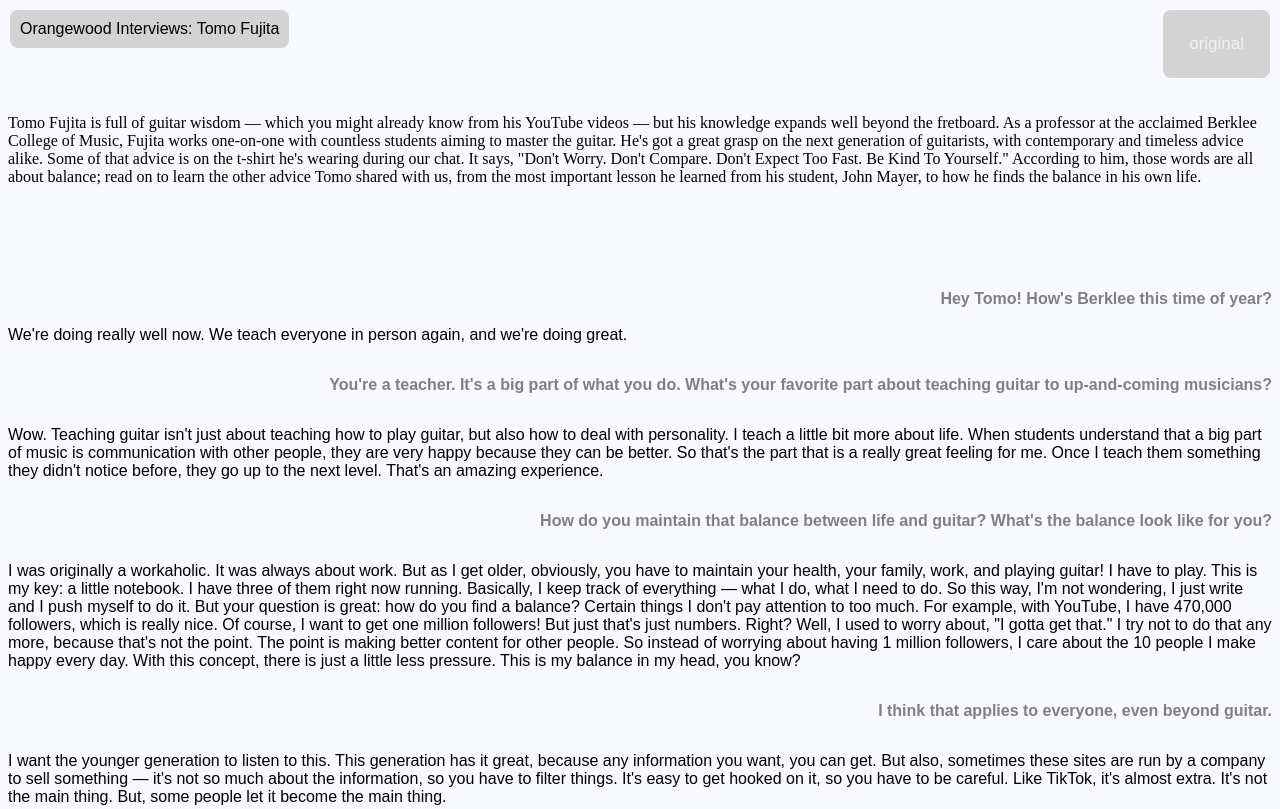
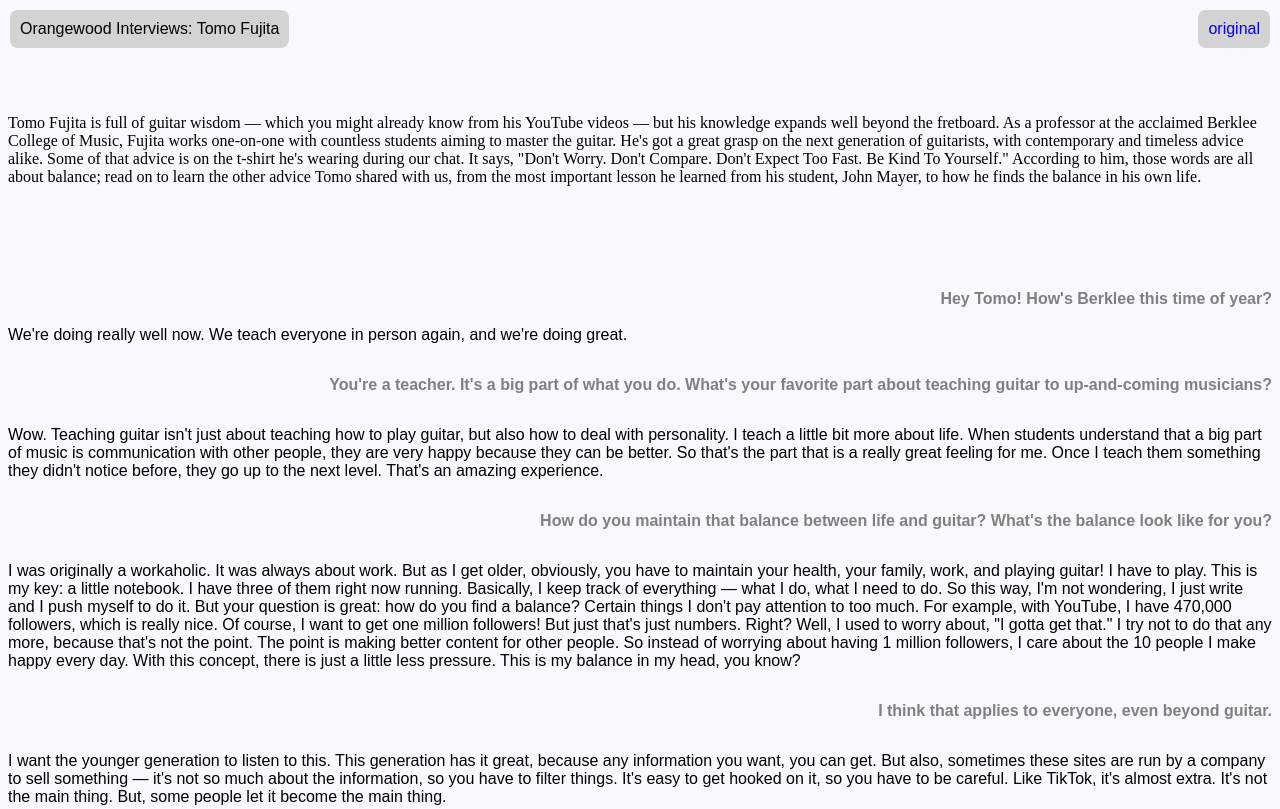
Before and after one commit to yanniknt/interview, a plain HTML site: page index.html in a window 1280 px wide. Shown: the top 809 px of the page. Drawn offline with Linux system fonts and the light colour scheme.

Commit message:
Update styles.css

```diff
--- a/styles.css
+++ b/styles.css
@@ -42,11 +42,8 @@ p.note{
 }
 .topnav a {
   float: left;
-  color: #f2f2f2;
   text-align: center;
-  padding: 14px 16px;
   text-decoration: none;
-  font-size: 17px;
 }
 .topnav a:hover {
   background-color: #ddd;
```
